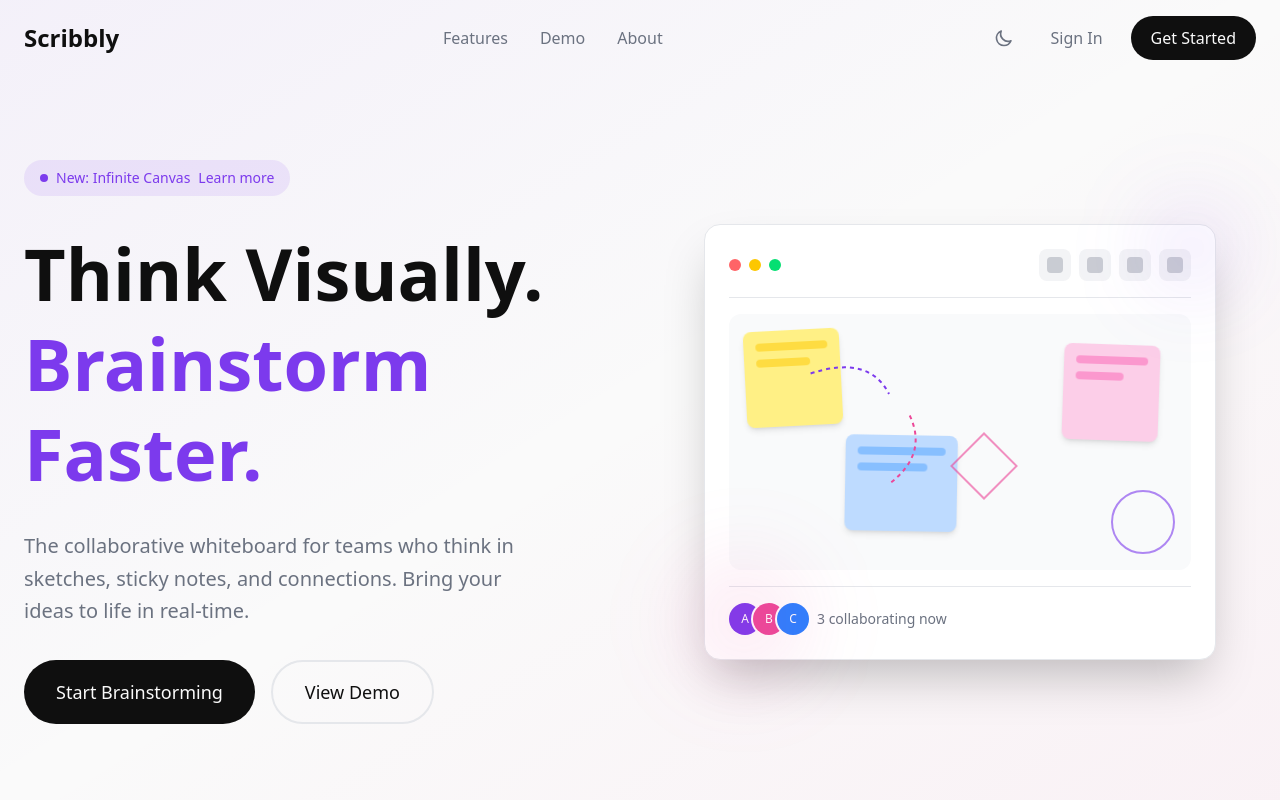
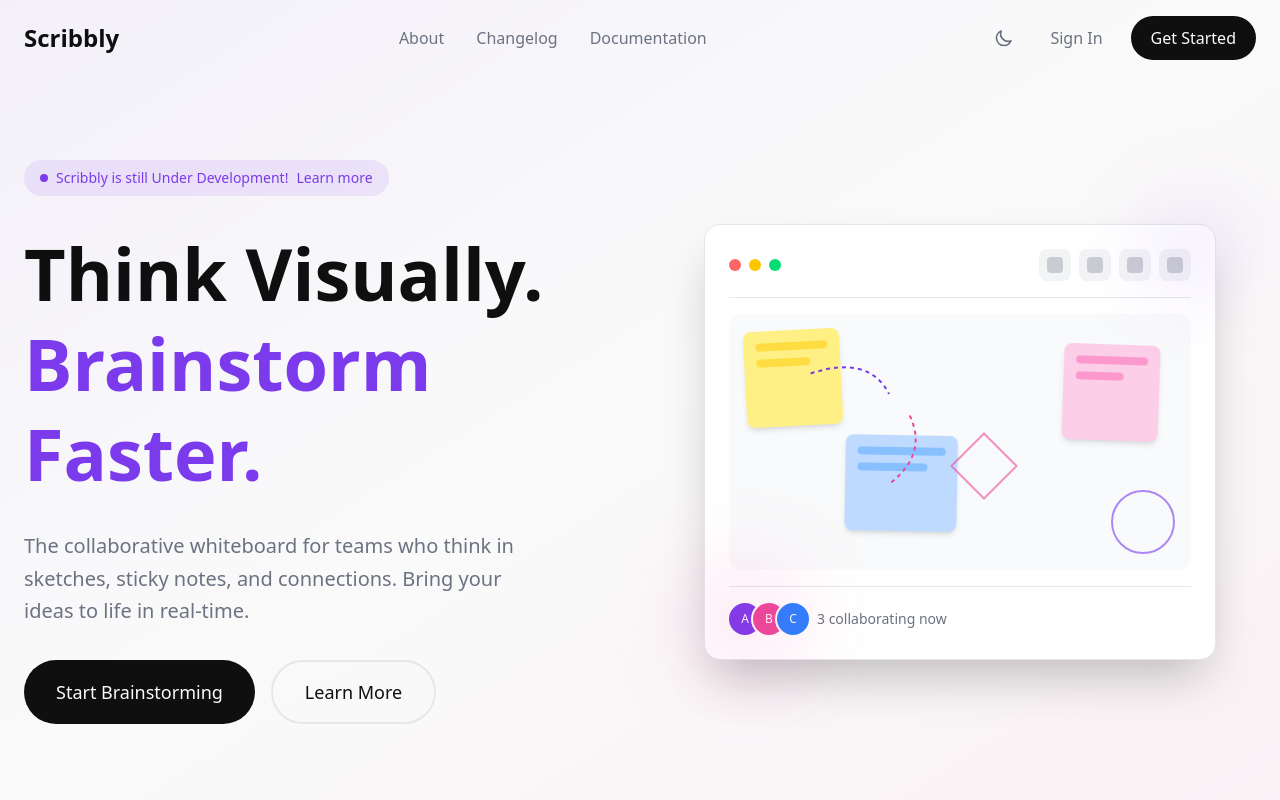
Before and after one commit to ThePinboardCompany/scribbly, a Next.js app: page / in a window 1280 px wide. Shown: the top 800 px of the page. Built offline with nearby package versions, Linux system fonts and the light colour scheme.

Commit message:
clean up work after v0

```diff
--- a/app/layout.tsx
+++ b/app/layout.tsx
@@ -1,6 +1,7 @@
 import type { Metadata } from "next";
 import { Geist, Geist_Mono } from "next/font/google";
 import { ThemeProvider } from "@/components/theme-provider";
+import { ClerkProvider } from "@clerk/nextjs";
 import "./globals.css";
 
 const geistSans = Geist({
@@ -28,7 +29,8 @@ export default function RootLayout({
       <body
         className={`${geistSans.variable} ${geistMono.variable} antialiased`}
       >
-        <ThemeProvider>{children}</ThemeProvider>
+
+        <ThemeProvider><ClerkProvider>{children}</ClerkProvider></ThemeProvider>
       </body>
     </html>
   );
--- a/components/cta.tsx
+++ b/components/cta.tsx
@@ -41,15 +41,14 @@ export function CTA() {
               Start your next idea on Scribbly
             </h2>
             <p className="text-xl text-background/70 mb-10 max-w-xl mx-auto">
-              Join thousands of teams turning chaos into clarity. Free to start,
-              no credit card required.
+              Join thousands of teams turning chaos into clarity. Free to start, visualize your ideas in seconds.
             </p>
             <div className="flex flex-col sm:flex-row gap-4 justify-center">
               <button className="px-8 py-4 bg-background text-foreground rounded-full font-medium text-lg hover:opacity-90 transition-all hover:scale-105">
                 Create Your Board
               </button>
               <button className="px-8 py-4 bg-transparent border-2 border-background/30 text-background rounded-full font-medium text-lg hover:bg-background/10 transition-all hover:scale-105">
-                Talk to Sales
+                Learn More
               </button>
             </div>
           </div>
--- a/components/footer.tsx
+++ b/components/footer.tsx
@@ -12,7 +12,7 @@ export function Footer() {
               href="#"
               className="text-muted-foreground hover:text-foreground transition-colors"
             >
-              Docs
+              Documentation
             </a>
             <a
               href="#"
@@ -20,16 +20,16 @@ export function Footer() {
             >
               GitHub
             </a>
-            <a
+            {/* <a
               href="#"
               className="text-muted-foreground hover:text-foreground transition-colors"
             >
               Privacy
-            </a>
+            </a> */}
           </div>
 
           <p className="text-sm text-muted-foreground">
-            &copy; {new Date().getFullYear()} Scribbly. All rights reserved.
+            &copy; 2024 Scribbly. All rights reserved.
           </p>
         </div>
       </div>
--- a/components/hero.tsx
+++ b/components/hero.tsx
@@ -150,11 +150,11 @@ export function Hero() {
             <div className="inline-flex items-center gap-2 px-4 py-2 bg-primary/10 rounded-full">
               <span className="w-2 h-2 bg-primary rounded-full animate-pulse" />
               <span className="text-sm font-medium text-primary">
-                New: Infinite Canvas
+                Scribbly is still Under Development!
               </span>
-              <span className="text-sm text-primary hover:underline cursor-pointer">
+              <a href="#" className="text-sm text-primary hover:underline cursor-pointer">
                 Learn more
-              </span>
+              </a>
             </div>
 
             <h1 className="text-5xl md:text-6xl lg:text-7xl font-bold leading-tight text-balance">
@@ -174,7 +174,7 @@ export function Hero() {
                 Start Brainstorming
               </button>
               <button className="px-8 py-4 bg-transparent border-2 border-border text-foreground rounded-full font-medium text-lg hover:bg-secondary transition-all hover:scale-105">
-                View Demo
+                Learn More
               </button>
             </div>
           </div>
--- a/components/navbar.tsx
+++ b/components/navbar.tsx
@@ -69,22 +69,22 @@ export function Navbar() {
 
           <div className="hidden md:flex items-center gap-8">
             <a
-              href="#features"
-              className="text-muted-foreground hover:text-foreground transition-colors"
-            >
-              Features
-            </a>
-            <a
-              href="#preview"
-              className="text-muted-foreground hover:text-foreground transition-colors"
-            >
-              Demo
-            </a>
-            <a
-              href="#cta"
+              href="#"
               className="text-muted-foreground hover:text-foreground transition-colors"
             >
               About
+            </a>
+            <a
+              href="#"
+              className="text-muted-foreground hover:text-foreground transition-colors"
+            >
+              Changelog
+            </a>
+            <a
+              href="#"
+              className="text-muted-foreground hover:text-foreground transition-colors"
+            >
+              Documentation
             </a>
           </div>
 
--- /dev/null
+++ b/middleware/clerk.ts
@@ -0,0 +1,12 @@
+import { clerkMiddleware } from '@clerk/nextjs/server';
+
+export default clerkMiddleware();
+
+export const config = {
+  matcher: [
+    // Skip Next.js internals and all static files, unless found in search params
+    '/((?!_next|[^?]*\\.(?:html?|css|js(?!on)|jpe?g|webp|png|gif|svg|ttf|woff2?|ico|csv|docx?|xlsx?|zip|webmanifest)).*)',
+    // Always run for API routes
+    '/(api|trpc)(.*)',
+  ],
+};
--- a/package.json
+++ b/package.json
@@ -9,6 +9,7 @@
     "lint": "eslint"
   },
   "dependencies": {
+    "@clerk/nextjs": "^7.0.1",
     "next": "16.1.6",
     "react": "19.2.3",
     "react-dom": "19.2.3"
```
Also changed, not shown: 2 other files (tests, documents, lock files or other folders).
